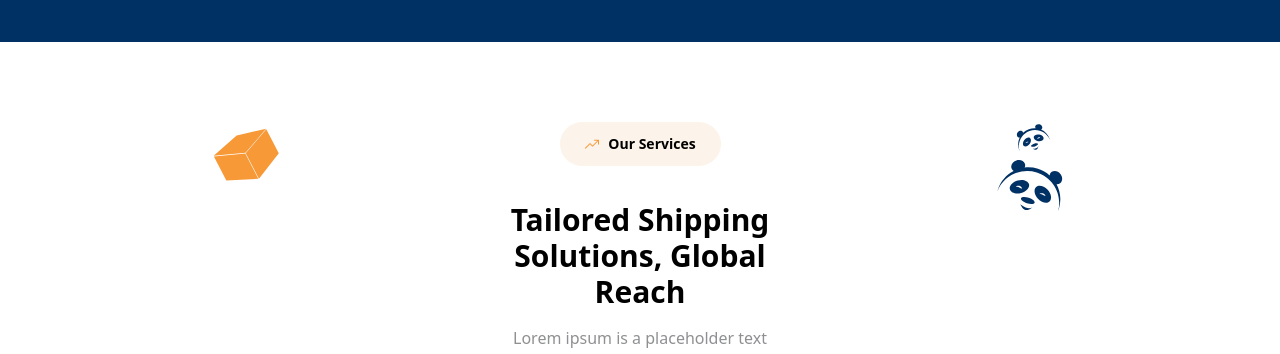
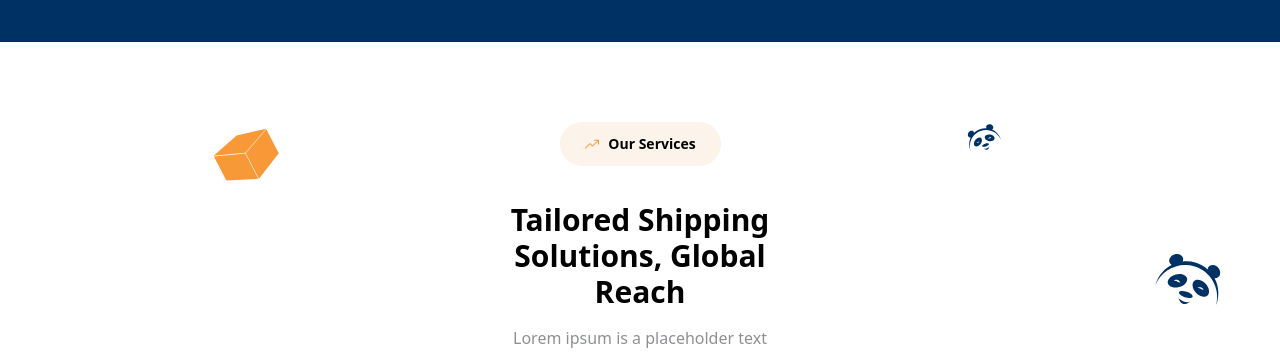
Before and after one commit to nithinraj1999/Panda-Delivery---Machine-Task, a React (Vite) app: page / in a window 1280 px wide. Shown: the part 954-1308 px from the top of the page. Built offline with nearby package versions, Linux system fonts and the light colour scheme.

Commit message:
fix: corrected the icon position as per the figma design

```diff
--- a/src/components/sections/BlogSection.tsx
+++ b/src/components/sections/BlogSection.tsx
@@ -30,7 +30,6 @@ const BlogSection: React.FC = () => {
     return (
         <section className="bg-[#FFF8F1] py-12">
             <div className="w-full mx-auto px-[80px]">
-                {/* Header */}
                 <div className="flex justify-between items-center mb-8">
                     <div>
                         <button className="flex items-center justify-center gap-2 rounded-full bg-[#FCF3EA] text-black font-bold px-6 py-3 gap-[8px] text-sm">
--- a/src/components/sections/CtaSection.tsx
+++ b/src/components/sections/CtaSection.tsx
@@ -13,8 +13,7 @@ const CtaSection: React.FC = () => {
                             Experience smooth logistics management with our innovative services
                         </p>
                     </div>
-
-                    <button className="bg-white text-black px-6 py-3 rounded-full font-medium shadow hover:bg-gray-200 transition">
+                    <button className="bg-white text-black w-max max-w-[209px] h-[50px] rounded-full font-medium shadow hover:bg-gray-200 transition px-8 py-3 text-[14px]">
                         Start 14-day Free Trial
                     </button>
                 </div>
--- a/src/components/sections/ServicesSection.tsx
+++ b/src/components/sections/ServicesSection.tsx
@@ -32,6 +32,7 @@ const ServicesSection = () => {
                     </div>
 
                     <div className="flex-1 flex flex-col items-center">
+                        <div className="absolute left-[964.03px] ">
                             <svg width="39" height="34" viewBox="0 0 39 34" fill="none" xmlns="http://www.w3.org/2000/svg">
                                 <path d="M22.0594 24.3851C23.9395 23.6969 25.2375 22.5213 24.9586 21.7594C24.6797 20.9975 22.9295 20.9377 21.0494 21.6259C19.1693 22.3141 17.8714 23.4896 18.1503 24.2516C18.4292 25.0135 20.1794 25.0733 22.0594 24.3851Z" fill="#003164" />
                                 <path d="M19.5731 26.7851C19.5731 26.7851 24.1215 27.3253 25.5559 24.3207C24.5375 27.0538 23.8132 28.9728 19.5731 26.7851Z" fill="#003164" />
@@ -39,14 +40,16 @@ const ServicesSection = () => {
                                 <path d="M26.2192 12.595C23.4897 12.1191 21.0221 13.1999 20.7059 15.0092C20.3898 16.8185 22.3469 18.6711 25.0764 19.147C27.8059 19.623 30.2735 18.5422 30.5896 16.7328C30.9046 14.9239 28.9487 13.0709 26.2192 12.595ZM24.0968 16.8001C24.0968 16.8001 25.0204 14.571 27.2469 15.647C26.4918 16.3282 25.7542 15.7886 24.0968 16.8001Z" fill="#003164" />
                                 <path d="M28.0641 7.60512C28.6022 7.26039 29.0072 6.76573 29.1867 6.1537C29.6472 4.58953 28.4748 2.86567 26.5694 2.3041C24.663 1.74293 22.7446 2.5569 22.2845 4.12216C22.0771 4.82759 22.2037 5.56349 22.5768 6.2129C20.3529 6.04978 18.0607 6.34125 15.8314 7.15728C13.6021 7.9733 11.6816 9.21892 10.0923 10.7691C9.93825 10.0905 9.56991 9.50144 8.99411 9.12243C7.63263 8.22519 5.64211 8.84207 4.54806 10.5003C3.45441 12.1597 3.6716 14.232 5.03458 15.1299C5.53516 15.4594 6.11937 15.5833 6.71347 15.5273C4.95648 19.2956 4.63958 23.735 6.18186 27.9483C6.29167 28.2483 6.41164 28.5422 6.53737 28.8314C4.07591 20.6721 8.37933 11.9102 16.4851 8.94311C24.5909 5.976 33.534 9.88904 36.9217 17.7092C36.831 17.4072 36.733 17.1054 36.6232 16.8053C35.0629 12.5428 31.8992 9.33397 28.0637 7.60402L28.0641 7.60512Z" fill="#003164" />
                             </svg>
-
-                        <svg width="76" height="64" viewBox="0 0 76 64" fill="none" xmlns="http://www.w3.org/2000/svg">
+                        </div>
+                        <div className="absolute left-[1151.5px]  ">
+                            <svg className="mt-[127.99px]" width="76" height="64" viewBox="0 0 76 64" fill="none" xmlns="http://www.w3.org/2000/svg">
                                 <path d="M32.9434 47.2611C36.7125 48.4522 40.1593 48.1796 40.6421 46.652C41.1248 45.1245 38.4607 42.9206 34.6916 41.7294C30.9225 40.5383 27.4757 40.8109 26.993 42.3385C26.5102 43.866 29.1743 46.0699 32.9434 47.2611Z" fill="#003164" />
                                 <path d="M26.1624 48.015C26.1624 48.015 32.6219 54.3443 38.4875 51.3766C33.5995 54.4215 30.1533 56.5483 26.1624 48.015Z" fill="#003164" />
                                 <path d="M35.0117 28.1723C34.0636 24.6712 29.0165 22.9941 23.7362 24.4229C18.456 25.8518 14.9451 29.8486 15.8918 33.3467C16.8377 36.8471 21.887 38.5249 27.1672 37.0961C32.4475 35.6672 35.9584 31.6705 35.0117 28.1723ZM21.8664 30.4618C21.8664 30.4618 25.9983 28.0906 28.1817 32.4576C26.1797 32.612 25.6771 30.879 21.8664 30.4618Z" fill="#003164" />
                                 <path d="M53.6637 33.8448C49.9704 29.8093 44.8092 28.5235 42.1333 30.971C39.4573 33.4184 40.2829 38.6746 43.9763 42.7101C47.6697 46.7455 52.8308 48.0314 55.5067 45.5839C58.1805 43.1358 57.3571 37.8803 53.6637 33.8448ZM45.275 37.8597C45.275 37.8597 49.4069 35.4884 51.5903 39.8555C49.5883 40.0099 49.0857 38.2769 45.275 37.8597Z" fill="#003164" />
                                 <path d="M62.5653 28.2683C63.8223 28.3782 65.0519 28.0932 66.0705 27.3529C68.6766 25.4628 68.9225 21.354 66.6208 18.1785C64.317 15.0022 60.3363 13.9615 57.7295 15.8538C56.5546 16.7065 55.8652 18.0097 55.6653 19.4748C52.3852 16.5381 48.4502 14.2298 43.981 12.8173C39.5118 11.4049 35.0072 11.0364 30.6532 11.5436C31.2307 10.2968 31.3652 8.93172 30.922 7.64485C29.8754 4.60038 26.0196 3.16452 22.3096 4.43775C18.5989 5.71318 16.4396 9.21482 17.4877 12.2622C17.8728 13.381 18.6368 14.2792 19.6332 14.9079C12.3423 18.6806 6.4936 25.239 3.82415 33.6857C3.63406 34.2872 3.46732 34.8912 3.31513 35.495C9.30578 19.7708 26.5992 11.2619 42.8495 16.3975C59.0998 21.5332 68.3627 38.4348 64.2291 54.7459C64.4515 54.1643 64.6622 53.5741 64.8523 52.9727C67.5529 44.4272 66.4762 35.5957 62.566 28.2661L62.5653 28.2683Z" fill="#003164" />
                             </svg>
+                        </div>
                     </div>
 
                 </div>
```
Lines whose indentation alone changed are shown as unchanged.
